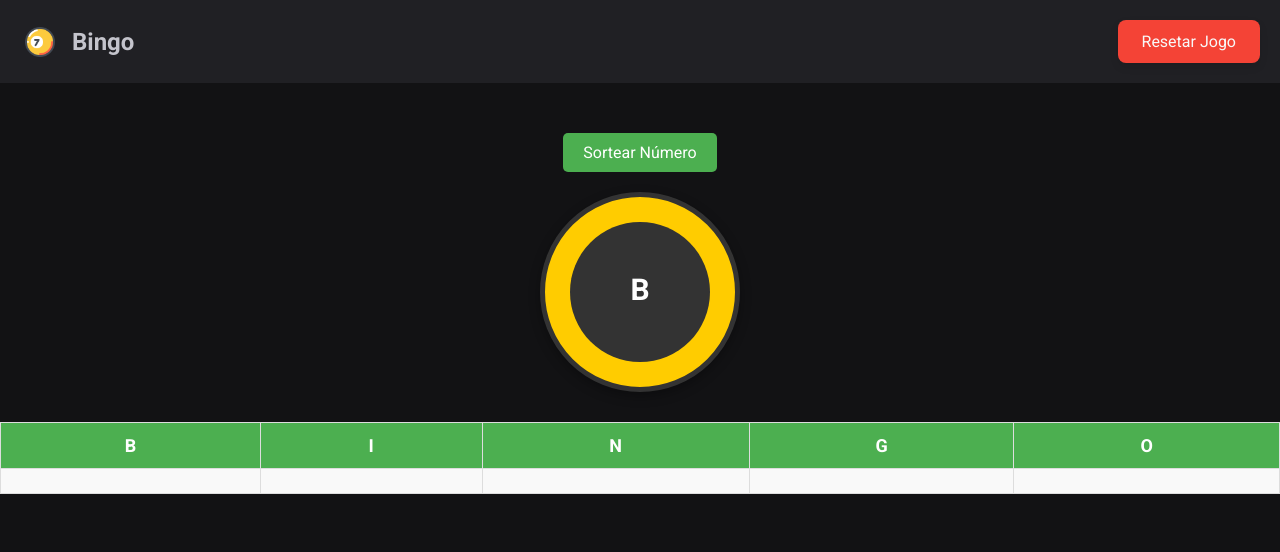
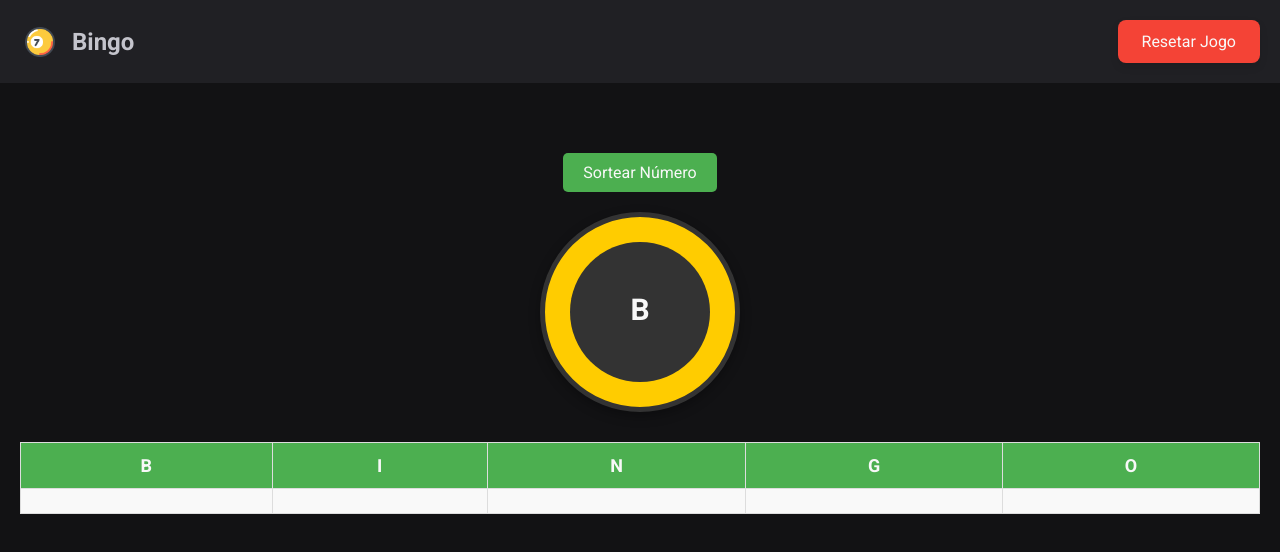
Before and after one commit to victormoni/BingoBlitz, a React (Vite) app: page / in a window 1280 px wide. Shown: the top 552 px of the page. Built offline with nearby package versions, Linux system fonts and the light colour scheme.

Commit message:
[Fix] changed css

```diff
--- a/src/components/NumberPicker.module.css
+++ b/src/components/NumberPicker.module.css
@@ -1,13 +1,14 @@
 .container {
   text-align: center;
   margin-top: 3.125rem;
+  padding: 1.25rem 1.25rem;
 }
 
 .button {
   padding: 0.625rem 1.25rem;
   font-size: 1rem;
   background-color: #4caf50;
-  color: white;
+  color: #f8f8f8;
   border: none;
   border-radius: 0.3125rem;
   cursor: pointer;
@@ -60,7 +61,7 @@
 
 .numberDisplay {
   text-align: center;
-  color: white;
+  color: #f8f8f8;
   display: flex;
   flex-direction: column;
   justify-content: center;
@@ -109,11 +110,12 @@ th, td {
 
 th {
   background-color: #4caf50;
-  color: white;
+  color: #f8f8f8;
 }
 
 td {
   background-color: #f9f9f9;
+  color: #333;
 }
 
 td:first-child, td:nth-child(2), td:nth-child(3), td:nth-child(4), td:last-child {
```
